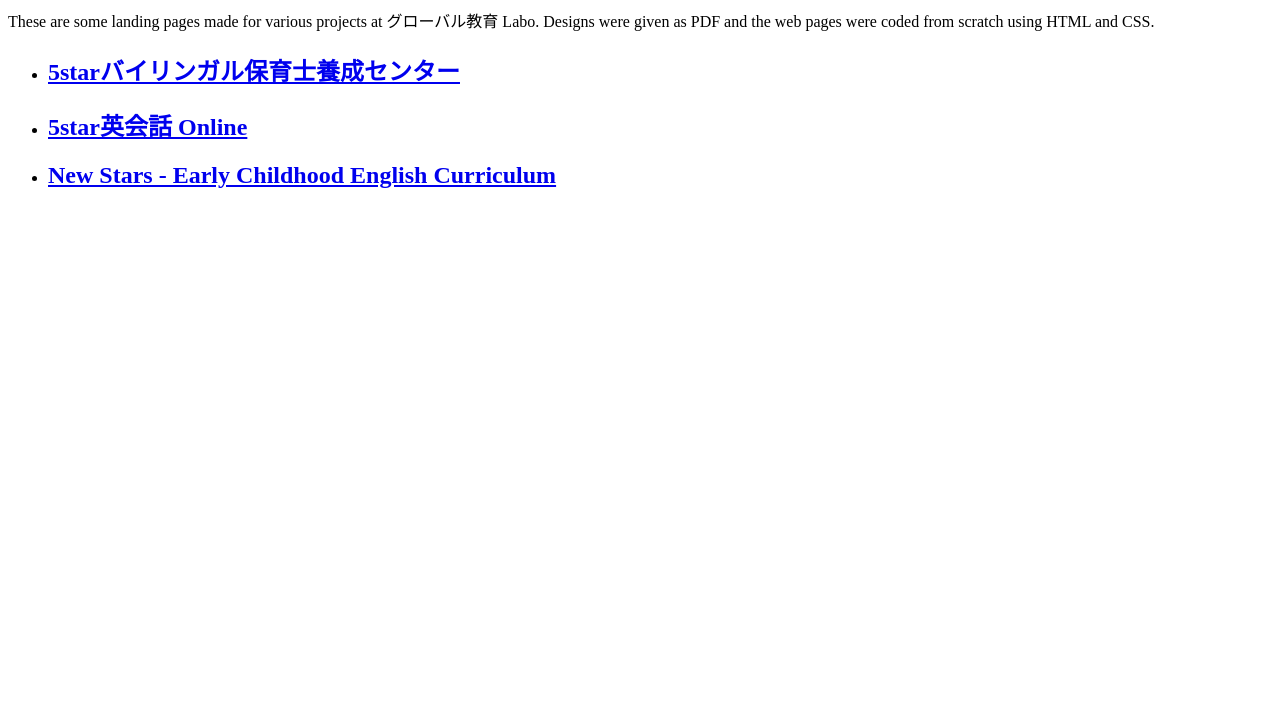
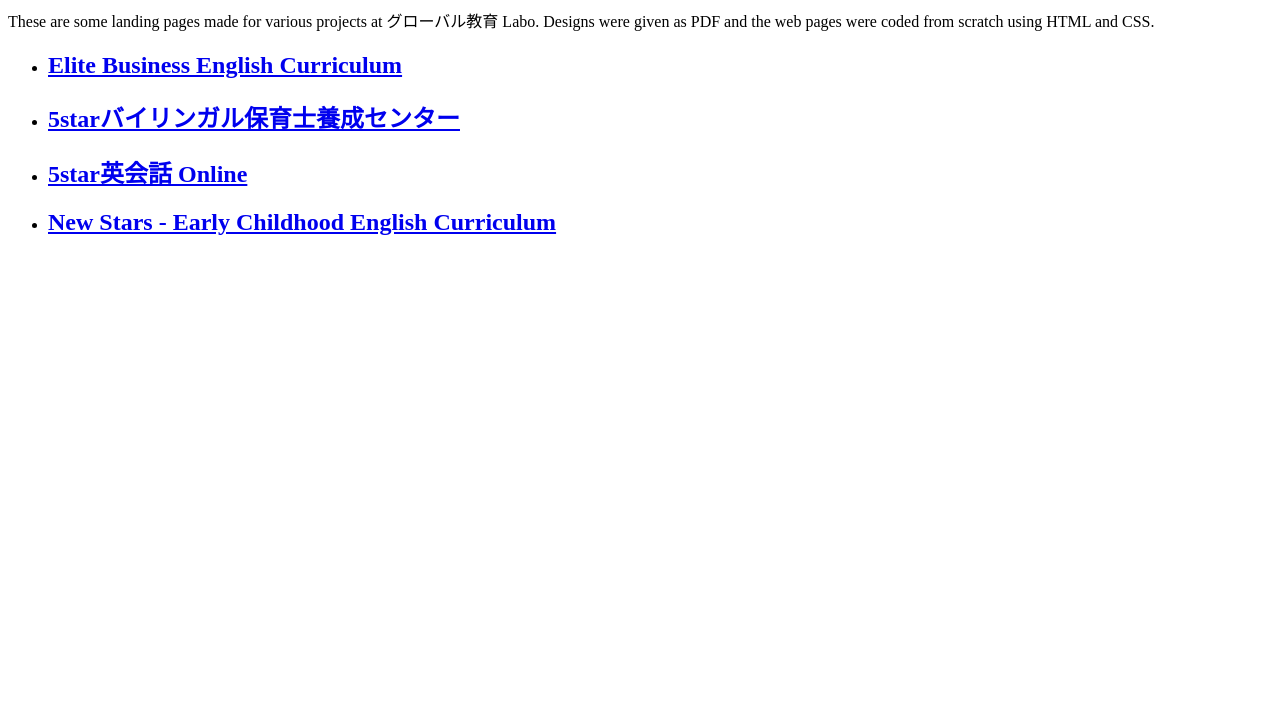
Before and after one commit to globallabo/globallabo.github.io, a plain HTML site: page index.html in a window 1280 px wide. Shown: the part 81-800 px from the top of the page. Drawn offline with Linux system fonts and the light colour scheme.

Commit message:
Add Elite website to the list.

```diff
--- a/index.html
+++ b/index.html
@@ -12,6 +12,13 @@
       using HTML and CSS.
     </p>
     <ul>
+      <li>
+        <h2>
+          <a href="https://globallabo.github.io/elite-website/"
+            >Elite Business English Curriculum</a
+          >
+        </h2>
+      </li>
       <li>
         <h2>
           <a href="https://globallabo.github.io/trainingcenter-website/"
```
